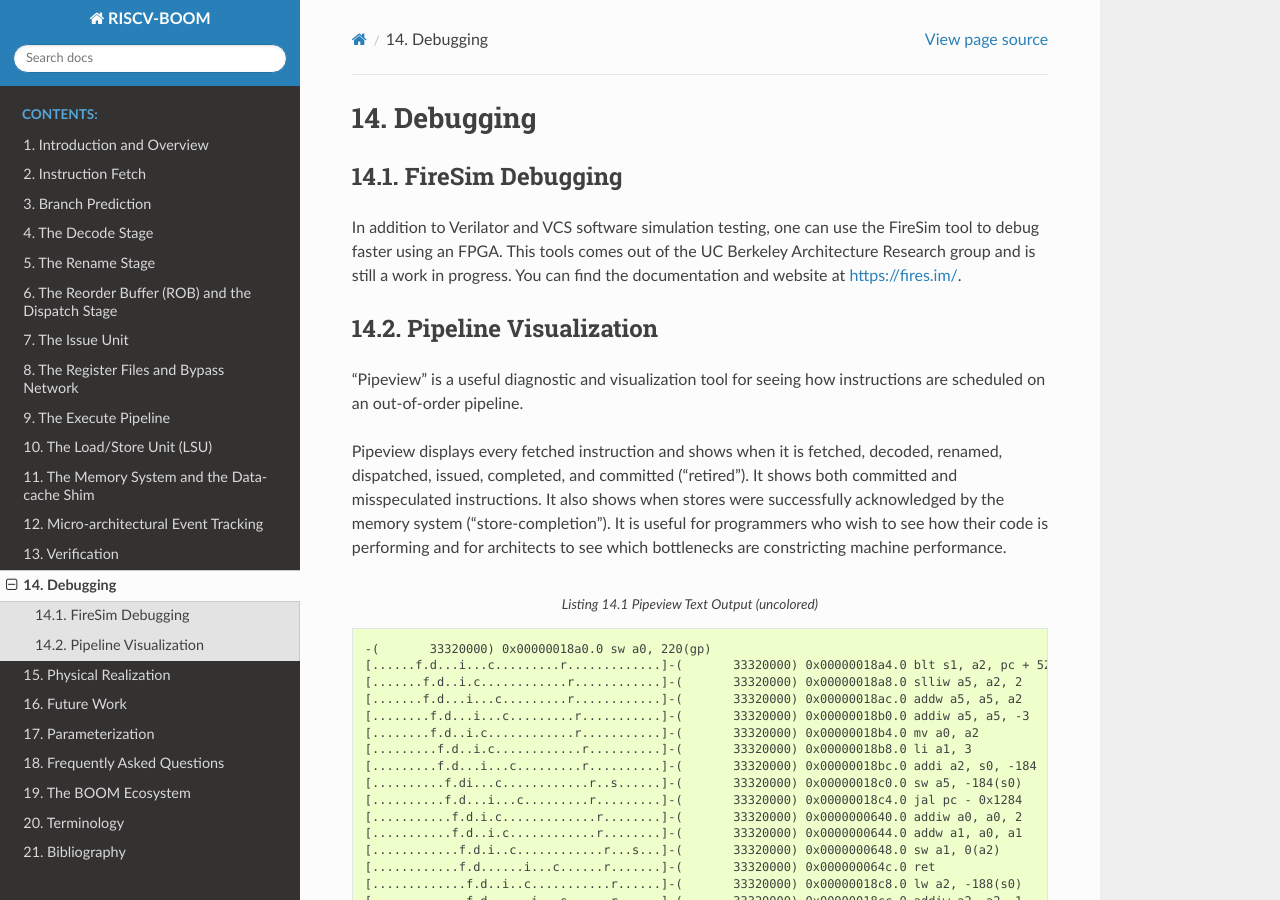
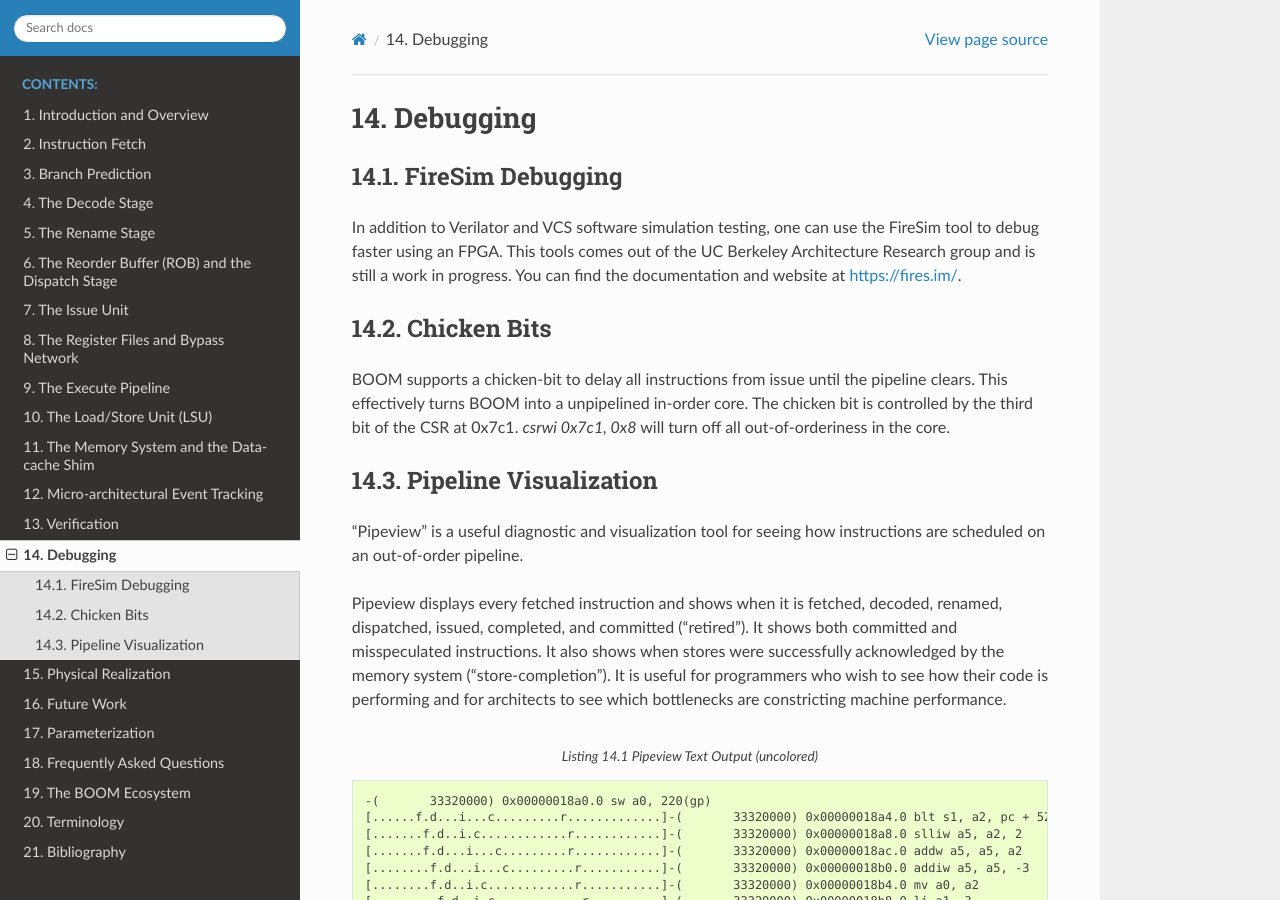
Before and after one commit to riscv-boom/riscv-boom, a Sphinx documentation site: the page built from docs/sections/debugging.rst, in a window 1280 px wide and 900 px high. Built offline with Sphinx 7.4.7 and the Read the Docs theme 2.0.0, drawn with Linux system fonts in a browser that asks for light colours.

Commit message:
[docs] Add documentation on new chicken bit

```diff
--- a/docs/sections/debugging.rst
+++ b/docs/sections/debugging.rst
@@ -8,6 +8,13 @@
 the FireSim tool to debug faster using an FPGA. This tools comes out of the
 UC Berkeley Architecture Research group and is still a work in progress. You
 can find the documentation and website at https://fires.im/.
+
+Chicken Bits
+------------
+BOOM supports a chicken-bit to delay all instructions from issue until the
+pipeline clears. This effectively turns BOOM into a unpipelined in-order
+core. The chicken bit is controlled by the third bit of the CSR at 0x7c1.
+`csrwi 0x7c1, 0x8` will turn off all out-of-orderiness in the core.
 
 Pipeline Visualization
 ----------------------
```
